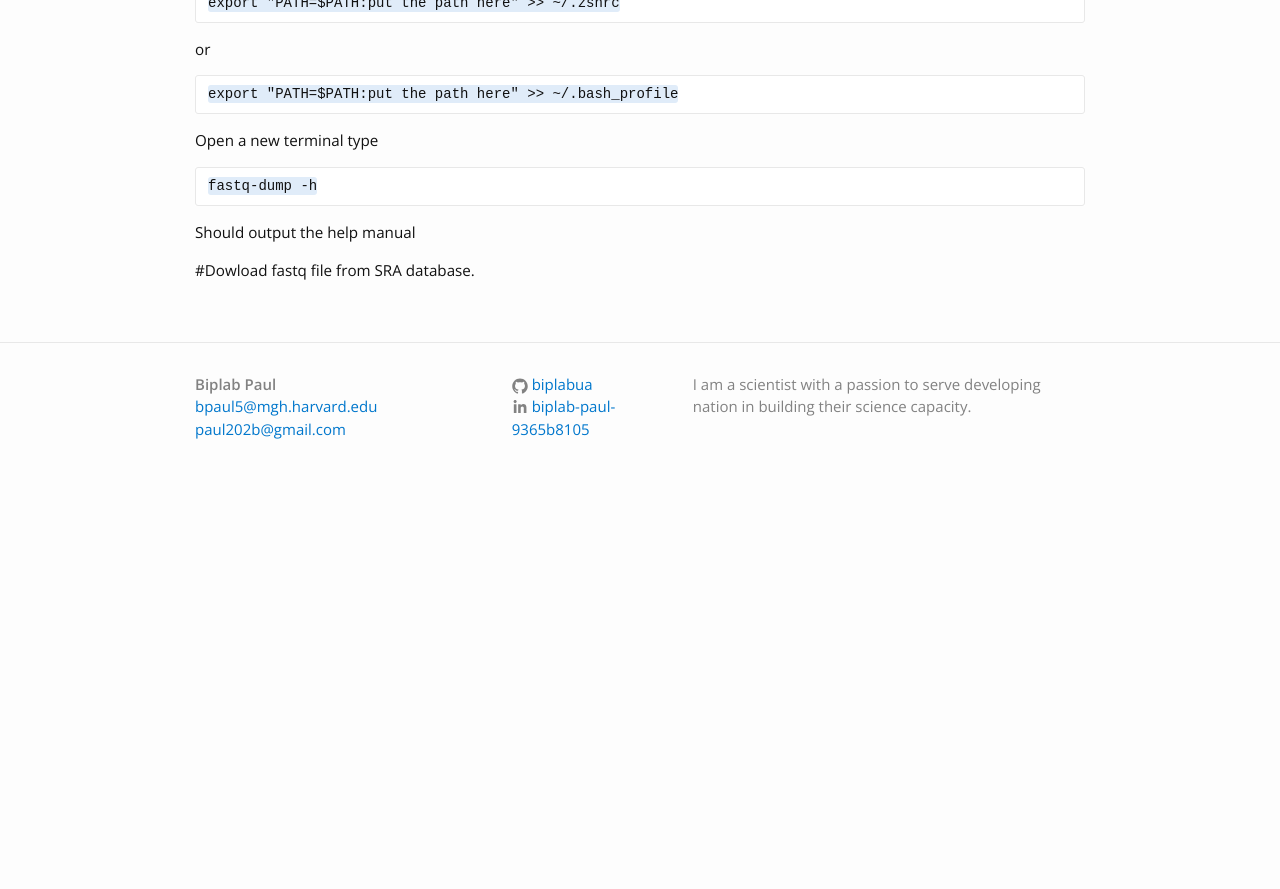
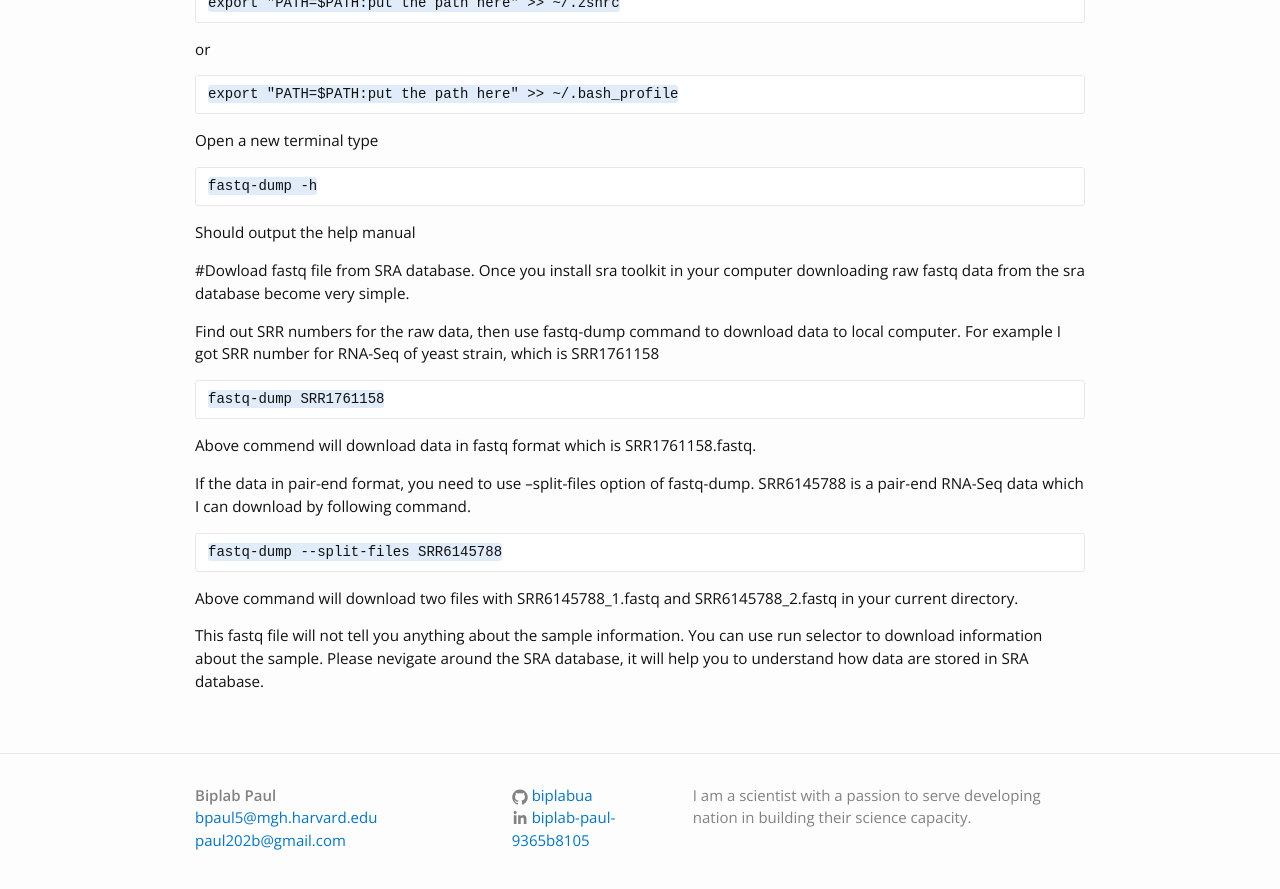
Before and after one commit to biplabua/biplabua.github.io, a Jekyll site: the page built from _posts/2020-03-10-SRA-Toolkits.markdown, in a window 1280 px wide and 900 px high, scrolled down 736 px. Shown: the top 889 px of the window. Built offline with Jekyll 4.4.1, drawn with Linux system fonts in a browser that asks for light colours; our own code applies the rules of GitHub Pages for plain Markdown files; before the commit the page ends 1236 px from its top, so only the background shows below that.

Commit message:
download fastq data

````diff
--- a/_posts/2020-03-10-SRA-Toolkits.markdown
+++ b/_posts/2020-03-10-SRA-Toolkits.markdown
@@ -48,3 +48,20 @@ fastq-dump -h
 Should output the help manual
 
 #Dowload fastq file from SRA database.
+Once you install sra toolkit in your computer downloading raw fastq data from the sra database become very simple.
+
+Find out SRR numbers for the raw data, then use fastq-dump command to download data to local computer. For example I got SRR number for RNA-Seq of yeast strain, which is SRR1761158
+
+```
+fastq-dump SRR1761158
+```
+Above commend will download data in fastq format which is SRR1761158.fastq.
+
+If the data in pair-end format, you need to use --split-files option of fastq-dump. SRR6145788 is a pair-end RNA-Seq data which I can download by following command.
+
+```
+fastq-dump --split-files SRR6145788
+```
+Above command will download two files with SRR6145788_1.fastq and SRR6145788_2.fastq in your current directory.
+
+This fastq file will not tell you anything about the sample information. You can use run selector to download information about the sample. Please nevigate around the SRA database, it will help you to understand how data are stored in SRA database.
````
